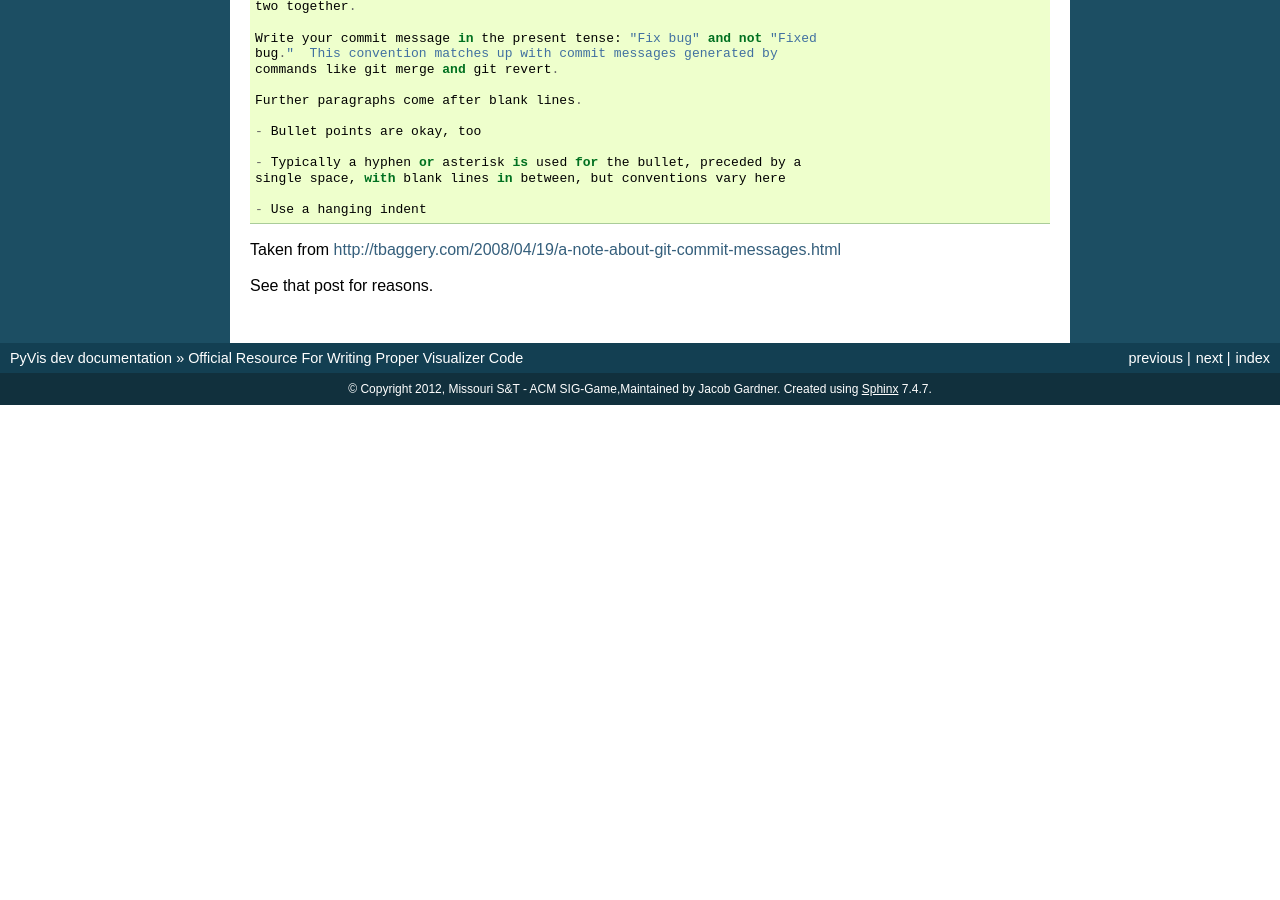
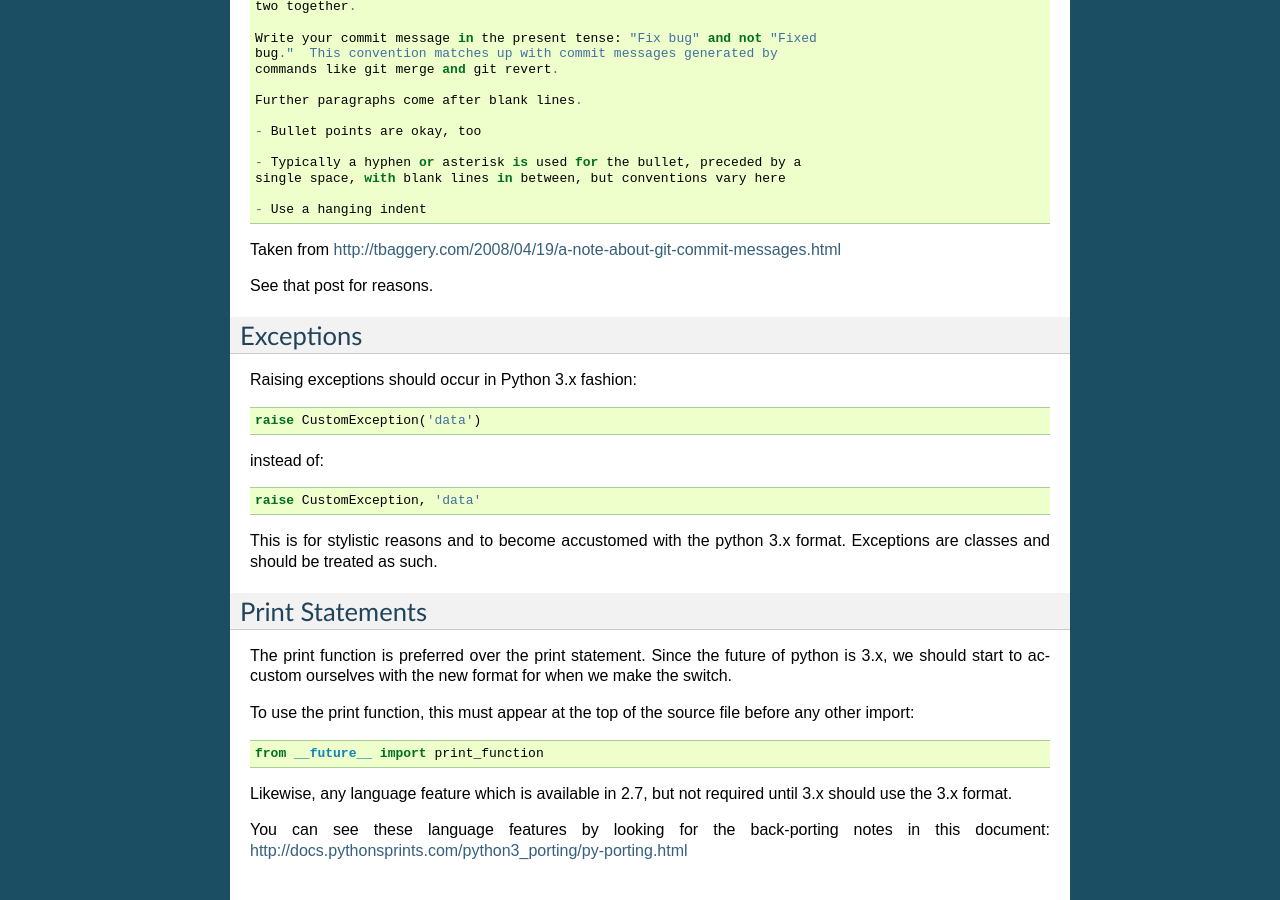
Before and after one commit to siggame/PyVis, a Sphinx documentation site: the page built from python/docs/process/common-guidelines.rst, in a window 1280 px wide and 900 px high, scrolled down 2843 px. Built offline with Sphinx 7.4.7, drawn with Linux system fonts in a browser that asks for light colours; before the commit the page ends 3248 px from its top, so only the background shows below that; some of the changed text lies outside the part shown.

Commit message:
Updated conventions
Add Following Sections
- Raising Exception
- Print Functions
- DirectX joke

```diff
--- a/python/docs/index.rst
+++ b/python/docs/index.rst
@@ -47,6 +47,7 @@ Supplementary Information
     process/review-guidelines.rst
     process/common-guidelines.rst
     pyglet/index.rst
+    pyglet/pyglet-drawing.rst
     opengl/index.rst
 
 Indices and tables
--- a/python/docs/process/common-guidelines.rst
+++ b/python/docs/process/common-guidelines.rst
@@ -5,7 +5,7 @@ Official Resource For Writing Proper Visualizer Code
 Importing Modules
 -----------------
 
-Module imports should all appear at the very top of the file unless there is a good reason not to (e.g. a user selects if he wants OpenGL or DirectX rendering).
+Module imports should all appear at the very top of the file unless there is a good reason not to (e.g. a user selects if he wants OpenGL or DirectX rendering (!!NOT A SUPPORTED FEATURE!!) ).
 
 ``from module import *`` is never acceptable.  This can cause name conflicts, and makes it more difficult to determine the origin of objects.  For example::
 
@@ -162,3 +162,29 @@ Commit messages should try to follow this model::
 Taken from http://tbaggery.com/2008/04/19/a-note-about-git-commit-messages.html
 
 See that post for reasons.
+
+Exceptions
+----------
+
+Raising exceptions should occur in Python 3.x fashion::
+
+    raise CustomException('data')
+
+instead of::
+
+    raise CustomException, 'data'
+
+This is for stylistic reasons and to become accustomed with the python 3.x format.  Exceptions are classes and should be treated as such.
+
+Print Statements
+----------------
+
+The print function is preferred over the print statement.  Since the future of python is 3.x, we should start to accustom ourselves with the new format for when we make the switch.
+
+To use the print function, this must appear at the top of the source file before any other import::
+
+    from __future__ import print_function
+
+Likewise, any language feature which is available in 2.7, but not required until 3.x should use the 3.x format.
+
+You can see these language features by looking for the back-porting notes in this document: http://docs.pythonsprints.com/python3_porting/py-porting.html
```
